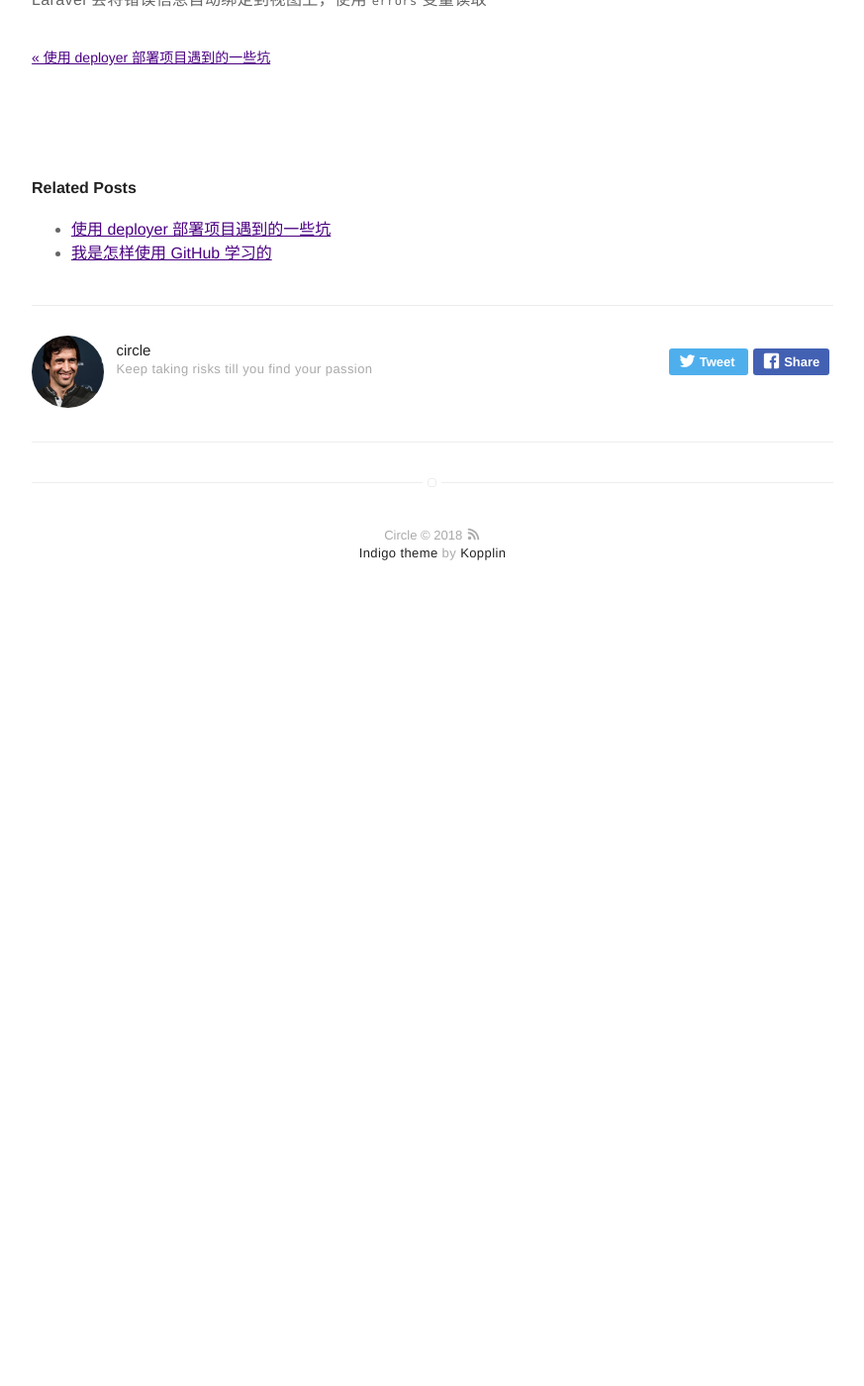
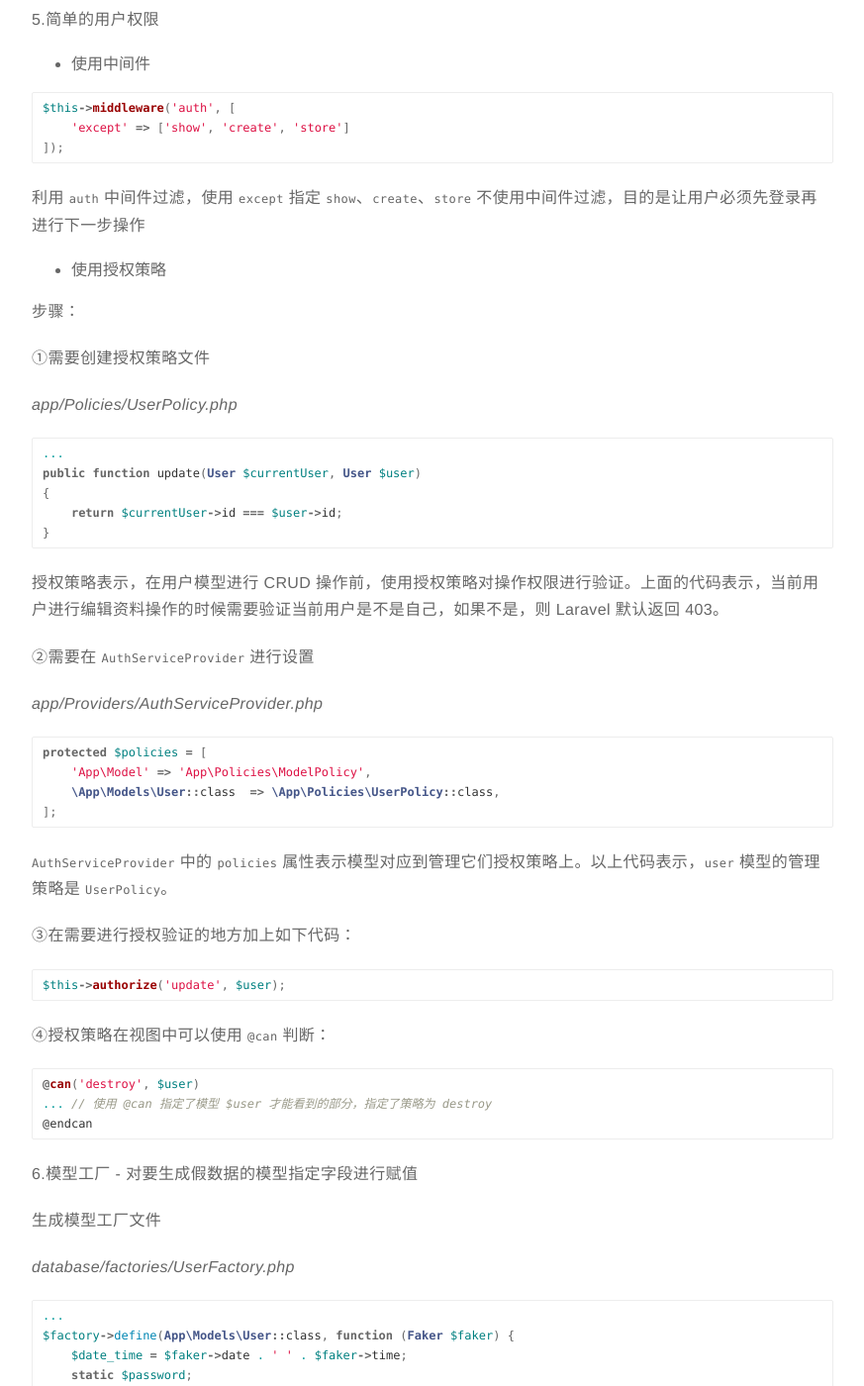
Before and after one commit to rust17/blog, a Jekyll site: the page built from _posts/2018-08-17-laravel-learning-record.markdown, in a window 1280 px wide and 1400 px high, scrolled down 4366 px. Shown: the whole window at 99% size, without its empty margins (203-1076 px from the left). Built offline with Jekyll 4.4.1, drawn with Linux system fonts in a browser that asks for light colours; before the commit the page ends 4996 px from its top, so only the background shows below that; some of the changed text lies outside the part shown.

Commit message:
update laravel learning record

````diff
--- a/_posts/2018-08-17-laravel-learning-record.markdown
+++ b/_posts/2018-08-17-laravel-learning-record.markdown
@@ -103,6 +103,11 @@
 User::all()
 ```
 查找首个以及查找所有模型
+```php
+User::paginate(10)
+{!! $users->render() !!} // 视图中的分页标记
+```
+分页返回数据
 
 3.表单数据验证
 
@@ -147,6 +152,10 @@
 ```php
 return redirect()->back();
 ```
+重定向到上一次请求尝试访问的页面，并且默认跳转到地址参数
+```php
+return redirect()->intended(route('users.show', [Auth::user()]));
+```
 
 4.用户登录
 
@@ -171,6 +180,132 @@
 ```
 登录后记住我，登录状态为五年
 
+5.简单的用户权限
+
+* 使用中间件
+
+```php
+$this->middleware('auth', [
+    'except' => ['show', 'create', 'store']
+]);
+```
+利用 `auth` 中间件过滤，使用 `except` 指定 `show`、`create`、`store` 不使用中间件过滤，目的是让用户必须先登录再进行下一步操作
+
+* 使用授权策略
+
+步骤：
+
+①需要创建授权策略文件
+
+*app/Policies/UserPolicy.php*
+```php
+...
+public function update(User $currentUser, User $user)
+{
+    return $currentUser->id === $user->id;
+}
+```
+授权策略表示，在用户模型进行 CRUD 操作前，使用授权策略对操作权限进行验证。上面的代码表示，当前用户进行编辑资料操作的时候需要验证当前用户是不是自己，如果不是，则 Laravel 默认返回 403。
+
+②需要在 `AuthServiceProvider` 进行设置
+
+*app/Providers/AuthServiceProvider.php*
+```php
+protected $policies = [
+    'App\Model' => 'App\Policies\ModelPolicy',
+    \App\Models\User::class  => \App\Policies\UserPolicy::class,
+];
+```
+`AuthServiceProvider` 中的 `policies` 属性表示模型对应到管理它们授权策略上。以上代码表示，`user` 模型的管理策略是 `UserPolicy`。
+
+③在需要进行授权验证的地方加上如下代码：
+```php
+$this->authorize('update', $user);
+```
+
+④授权策略在视图中可以使用 `@can` 判断：
+```php
+@can('destroy', $user)
+... // 使用 @can 指定了模型 $user 才能看到的部分，指定了策略为 destroy
+@endcan
+```
+
+6.模型工厂 - 对要生成假数据的模型指定字段进行赋值
+
+生成模型工厂文件
+
+*database/factories/UserFactory.php*
+```php
+...
+$factory->define(App\Models\User::class, function (Faker $faker) {
+    $date_time = $faker->date . ' ' . $faker->time;
+    static $password;
+
+    return [
+        'name' => $faker->name,
+        'email' => $faker->safeEmail,
+        'password' => $password ?: $password = bcrypt('secret'),
+        'remember_token' => str_random(10),
+        'created_at' => $date_time,
+        'updated_at' => $date_time,
+    ];
+});
+```
+模型工厂的 `define` 接收两个参数，参数一表示需要生成假数据的模型类，参数二为闭包，为模型的指定字段赋值。
+
+7.数据填充
+
+生成数据填充文件
+
+*database/seeds/UsersTableSeeder.php*
+```php
+...
+public function run()
+{
+    $users = factory(User::class)->times(50)->make();
+    User::insert($users->makeVisible(['password', 'remember_token'])->toArray());
+}
+```
+填充文件的 `run` 方法定义了填充的逻辑，`times` 表示需要创建的模型数量，`make` 方法表示创建一个模型集合。
+
+填充前，需要在 `DatabaseSeeder` 调用 `call` 指定要运行的假数据填充文件：
+
+*database/seeds/DatabaseSeeder.php*
+```php
+...
+public function run()
+{
+    Model::unguard();
+    $this->call(UsersTableSeeder::class);
+    Model::reguard();
+}
+```
+
+8.数据表迁移 - 改变表结构，新增删除或修改字段
+
+生成迁移文件
+```
+$ php artisan make:migration add_is_admin_to_users_table --table=users
+```
+*database/migrations/[timestamp]_add_is_admin_to_users_table.php*
+```php
+...
+public function up()
+{
+    Schema::table('users', function (Blueprint $table) {
+        $table->boolean('is_admin')->default(false); //添加一个名为 is_admin 的字段
+    });
+}
+...
+public function down()
+{
+    Schema::table('users', function (Blueprint $table) {
+        $table->dropColumn('is_admin'); // 删除一个名为 is_admin 的字段
+    });
+}
+```
+迁移文件中，`up` 方法定义了迁移执行的逻辑，`down` 方法定义了回滚的逻辑
+
 **基本视图命令**
 
 ```php
````
